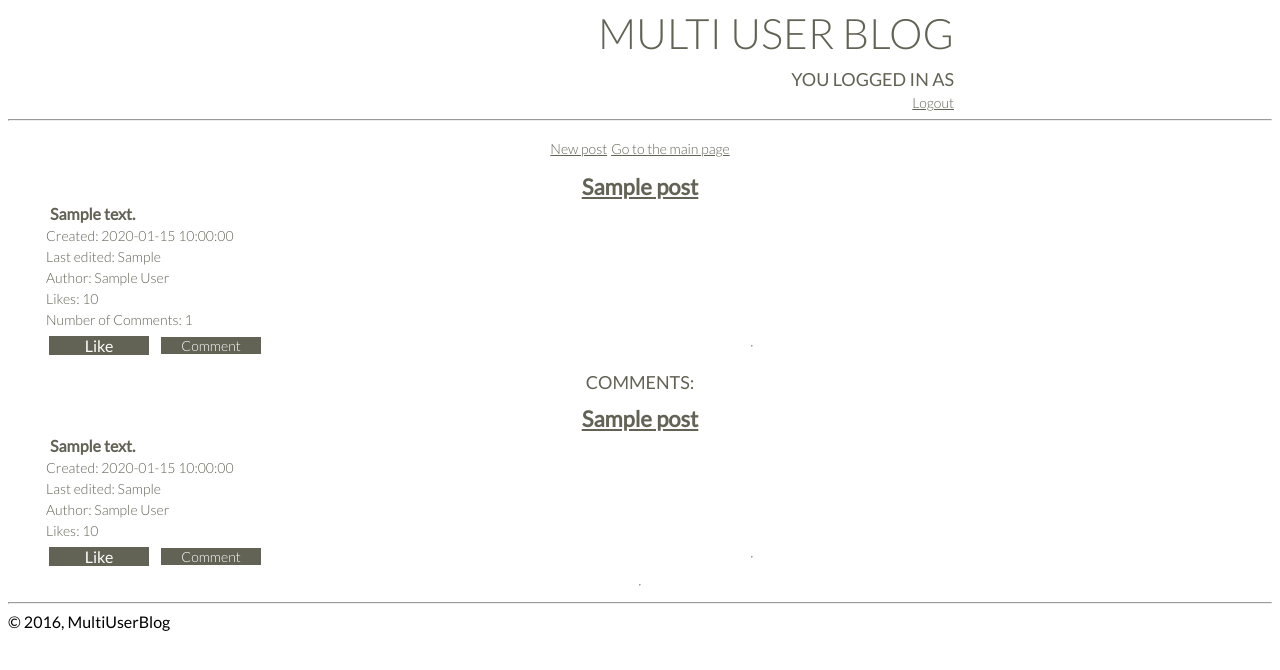
After one commit to HedgehogInDaFog/MultiUserBlog, a Python web app: template templates/singlepost.html in a window 1280 px wide. The commit adds this page. Shown: the top 670 px of the page. Run offline with Jinja, Linux system fonts and the light colour scheme; the template is opened without the code that fills it: most values are stand-ins (such as "Sample title", 1, 10 or a date in 2020).

Commit message:
Comments are shown (a bit ugly)

```diff
--- a/index.yaml
+++ b/index.yaml
@@ -16,6 +16,11 @@ indexes:
   - name: created
     direction: desc
 
+- kind: PostsHierarchy
+  properties:
+  - name: postID
+  - name: child
+
 - kind: Users
   properties:
   - name: Users.username
--- /dev/null
+++ b/templates/singlepost.html
@@ -0,0 +1,107 @@
+{% extends "blog.html"%}
+
+{% block postcontent %}
+<a href="/blog">Go to the main page</a>
+<br><br>
+
+<div class="post container">
+
+  <a href="/blog/{{ id }}" class="post-subject">{{ post.subject }}</a>
+
+  <div class="post-content">
+    {{ post.content }}
+  </div>
+
+  <div class="post-attr">
+  Created:  {{ post.created }}
+  </div>
+
+  <div class="post-attr">
+  Last edited:  {{ post.lastEdited }}
+  </div>
+
+  <div class="post-attr">
+  Author:  {{ post.author }}
+  </div>
+
+  <div class="post-attr">
+  Likes:  {{ post.likes }}
+  </div>
+
+  <div class="post-attr">
+  Number of Comments:  {{ comments_count }}
+  </div>
+
+  <div class="button">
+    Like
+  </div>
+
+  <a href="/blog/newpost/{{ id }}">
+    <div class="button">Comment</div>
+  </a>
+
+{% if post.author == user %}
+    <a href="/blog/edit/{{ id }}">
+      <div class="button">Edit</div>
+    </a>
+{% endif %}
+  <hr>
+</div>
+
+<div class="post container">
+  <br>
+  <h3>Comments:</h3>
+  <br>
+</div>
+
+
+{% for post in comments %}
+
+<div class="post container">
+
+  <a href="/blog/{{ post.key().id()}}" class="post-subject">{{ post.subject }}</a>
+
+  <div class="post-content">
+    {{ post.content }}
+  </div>
+
+  <div class="post-attr">
+  Created:  {{ post.created }}
+  </div>
+
+  <div class="post-attr">
+  Last edited:  {{ post.lastEdited }}
+  </div>
+
+  <div class="post-attr">
+  Author:  {{ post.author }}
+  </div>
+
+  <div class="post-attr">
+  Likes:  {{ post.likes }}
+  </div>
+
+  <div class="button">
+    Like
+  </div>
+
+  <a href="/blog/newpost/{{ post.key().id() }}">
+    <div class="button">Comment</div>
+  </a>
+
+{% if post.author == user %}
+    <a href="/blog/edit/{{ post.key().id() }}">
+      <div class="button">Edit</div>
+    </a>
+{% endif %}
+
+  <hr>
+</div>
+
+{% endfor %}
+
+
+<hr>
+
+
+{% endblock %}
```
Also changed, not shown: main.py (+8 -2 lines), templates/post.html (+3 -5 lines), 1 other file.
